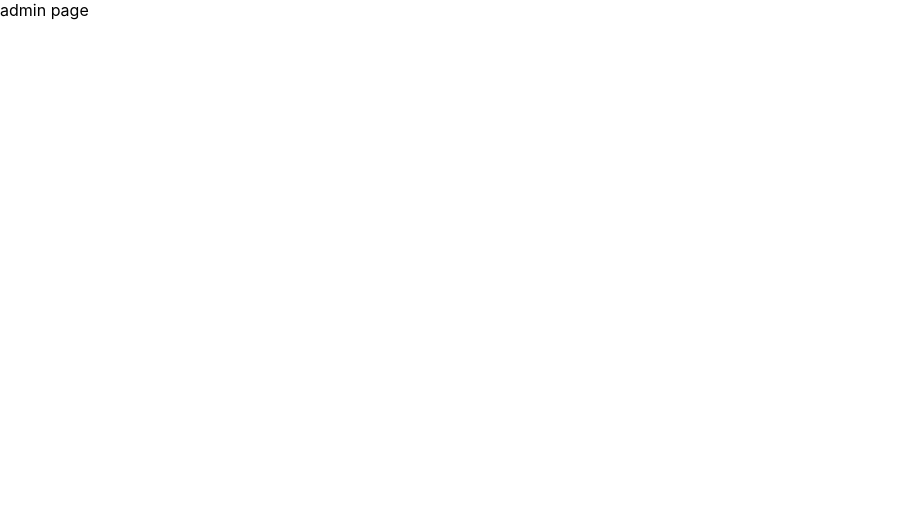
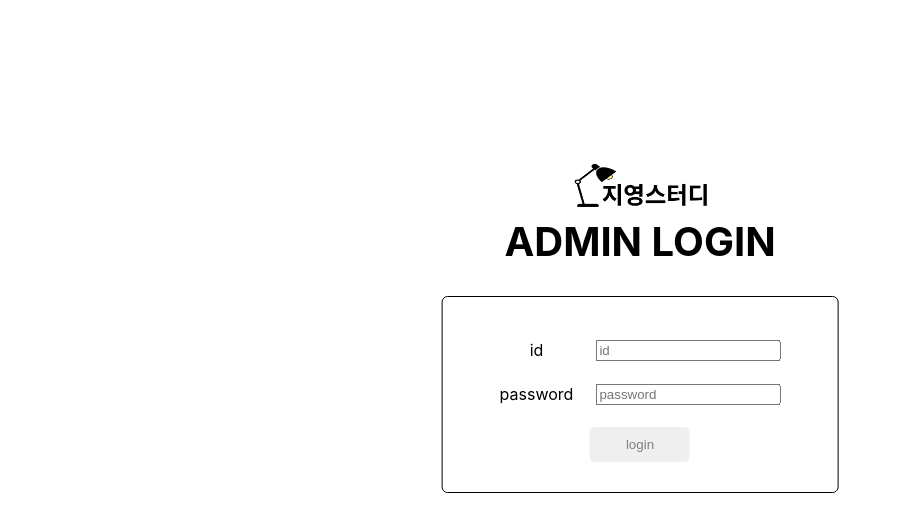
Before and after one commit to EunHye146/-commercial-site_JiYoung, a React (Create React App) app: page /admin in a window 1280 px wide. Shown: the top 532 px of the page, without its empty margins (0-902 px from the left). Built offline with nearby package versions, Linux system fonts and the light colour scheme.

Commit message:
admin 추가

```diff
--- a/src/components/common/NewHeader.js
+++ b/src/components/common/NewHeader.js
@@ -37,6 +37,10 @@ const Img = styled.img`
   }
 `;
 
+const User = styled.div`
+  font-size : 12px;
+`;
+
 const NewHeader = () => {
     const [menuToggle, setMenuToggle] = useState(false);
     const [snsToggle, setSnsToggle] = useState(false);
@@ -70,6 +74,9 @@ const NewHeader = () => {
             setSnsToggle(!snsToggle);
         }
     }
+
+    const user = window.sessionStorage.getItem('id');
+
     return(
         <>
         <div className="header">
@@ -92,9 +99,9 @@ const NewHeader = () => {
                     <LinkTo to="/notice">NOTICE</LinkTo>
                 </li>
             </ul>
-
             <div className="sns_drop_icon" onClick={CkSnsToggle}>sns +</div>
             <ul className="sns_icons">
+            {user ? <User>{user}</User> : <></>}
                 <li className="sns_icons_icon">
                     <a className="black"
                     target="_blank"
--- a/src/pages/Admin.js
+++ b/src/pages/Admin.js
@@ -1,9 +1,90 @@
-import React from 'react'
+import React from 'react';
+import logo from '../imgs/logo2.png';
+import styled from 'styled-components';
 
-function Admin() {
+const Wrapper = styled.div`
+    position : absolute;
+    top : 20%;
+    left : 50%;
+    transform : translateX(-50%);
+    text-align : center;
+`;
+
+const Title = styled.div`
+    font-size : 40px;
+    font-weight : bold;
+`;
+
+const Logo = styled.img`
+    width : 150px;
+`;
+
+const Form = styled.form`
+    margin-top : 30px;
+    display : inline-block;
+    border : 1px solid;
+    padding : 30px 45px 30px 45px;
+    border-radius : 6px;
+    td {
+        padding : 10px
+    }
+`;
+
+const Input = styled.input`
+    margin : 8px;
+`;
+
+const Button = styled.button`
+    margin-top : 10px;
+    color : gray;
+    background : #e3e3e3l;
+    width : 100px;
+    padding : 10px;
+    border-radius : 5px;
+    border : none;
+    cursor : pointer;
+    &:hover {
+        background : #70719c;
+        color : white;
+        opacity : 0.7;
+    }
+`;
+
+function Admin({ history }) {
+    const id = "jiyoung";
+    const password = "1111";
+
+    const onLogin = () => {
+        const inputId = document.getElementById('id').value;
+        const inputPw = document.getElementById('pw').value;
+        if (id === inputId && password === inputPw) {
+            window.sessionStorage.setItem('id', inputId);
+            window.sessionStorage.setItem('password', inputPw);
+            history.push('/');
+        }
+        else {
+            alert("아이디와 비밀번호를 확인해주세요.");
+        }
+    }
     return (
         <>
-            admin page
+        <Wrapper>
+        <Logo src={logo}/>
+        <Title>ADMIN LOGIN</Title>
+        <Form>
+        <table>
+            <tr>
+                <td>id</td>
+                <td><input type="text" id="id" placeholder="id"/></td>
+            </tr>
+            <tr>
+                <td>password</td>
+                <td><input type="password" id="pw" placeholder="password"/></td>
+            </tr>
+        </table>
+        <Button onClick={onLogin}>login</Button>
+        </Form>
+        </Wrapper>
         </>
     );
 }
```
Also changed, not shown: 1 other file (tests, documents, lock files or other folders).
